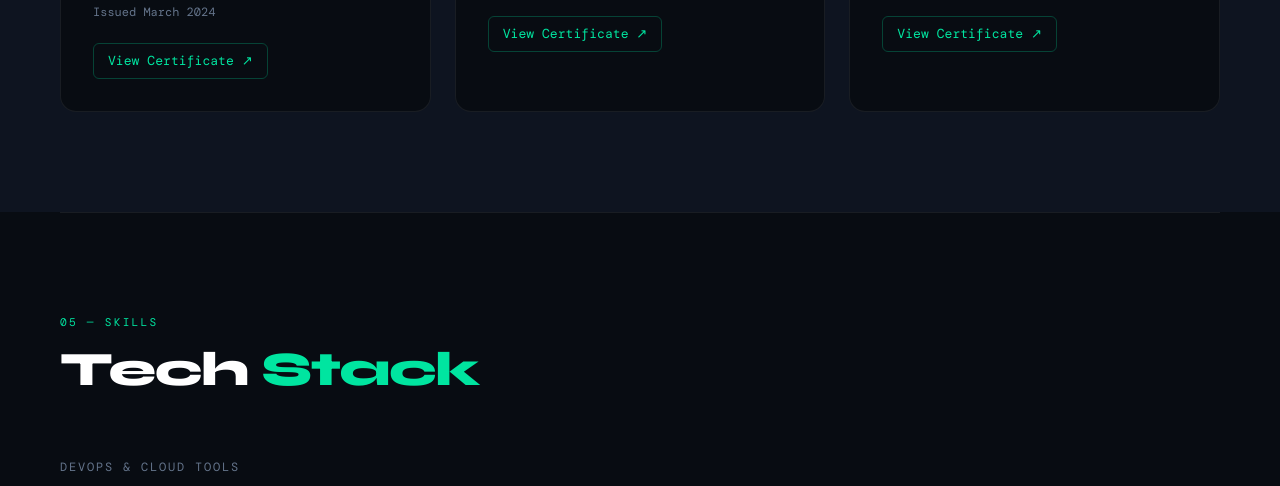
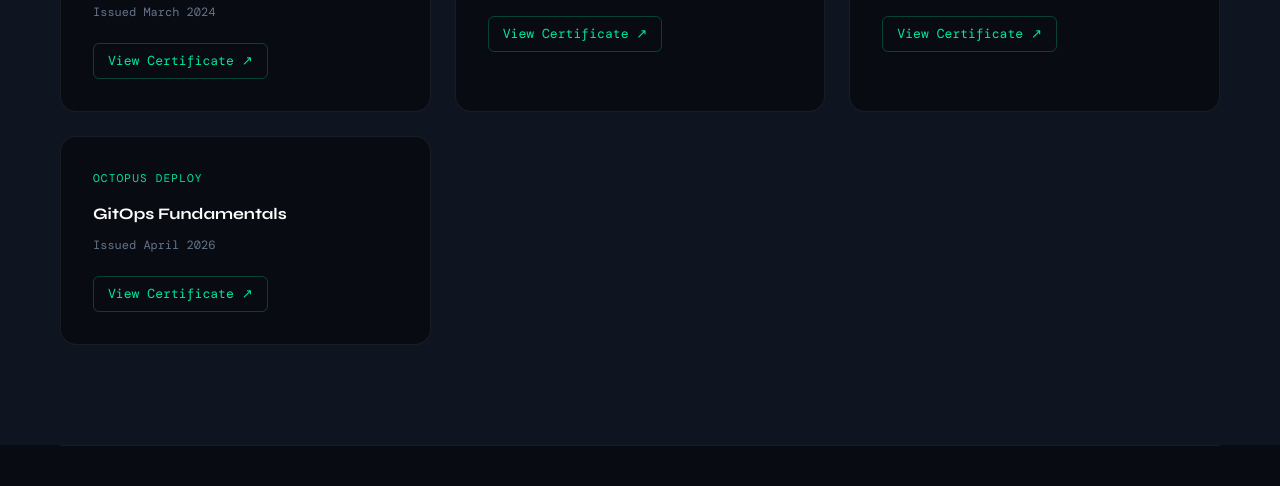
Before and after one commit to Vicky-GT/vignesh-portfolio, a plain HTML site: page index.html in a window 1280 px wide. Shown: the part 4900-5386 px from the top of the page. Drawn offline with nearby package versions, Linux system fonts and the light colour scheme; a web font is replaced by a local one.

Commit message:
Certifications

```diff
--- a/index.html
+++ b/index.html
@@ -918,28 +918,47 @@
 <section id="certification">
   <div class="section-label">04 — Certifications</div>
   <h2 class="section-title">What I've <span>Earned</span></h2>
+
   <div class="cert-grid">
+
     <div class="cert-card reveal reveal-delay-1">
       <div class="cert-issuer">Amazon Web Services</div>
       <div class="cert-title">AWS Solutions Architect — Associate</div>
       <div class="cert-date">Issued March 2024</div>
-      <a href="https://www.credly.com/badges/3cba4e7d-228f-41d5-8eee-edffaa4fd252/public_url" target="_blank" class="cert-link">View Certificate ↗</a>
+      <a href="https://www.credly.com/badges/3cba4e7d-228f-41d5-8eee-edffaa4fd252/public_url" target="_blank" class="cert-link">
+        View Certificate ↗
+      </a>
     </div>
+
     <div class="cert-card reveal reveal-delay-2">
       <div class="cert-issuer">HackerRank</div>
       <div class="cert-title">Python Basics Certification</div>
       <div class="cert-date">Issued March 2024</div>
-      <a href="https://www.hackerrank.com/certificates/9379e6aed41a" target="_blank" class="cert-link">View Certificate ↗</a>
+      <a href="https://www.hackerrank.com/certificates/9379e6aed41a" target="_blank" class="cert-link">
+        View Certificate ↗
+      </a>
     </div>
+
     <div class="cert-card reveal reveal-delay-3">
       <div class="cert-issuer">HackerRank</div>
       <div class="cert-title">SQL Basics Certification</div>
       <div class="cert-date">Issued March 2024</div>
-      <a href="https://www.hackerrank.com/certificates/da1bd4d106ed" target="_blank" class="cert-link">View Certificate ↗</a>
+      <a href="https://www.hackerrank.com/certificates/da1bd4d106ed" target="_blank" class="cert-link">
+        View Certificate ↗
+      </a>
     </div>
+
+    <div class="cert-card reveal reveal-delay-4">
+      <div class="cert-issuer">Octopus Deploy</div>
+      <div class="cert-title">GitOps Fundamentals</div>
+      <div class="cert-date">Issued April 2026</div>
+      <a href="https://www.credly.com/badges/68f236d2-55e1-474d-bfbe-82f586b4c87b/public_url" target="_blank" class="cert-link">
+        View Certificate ↗
+      </a>
+    </div>
+
   </div>
 </section>
-
 <div class="divider"></div>
 
 <!-- SKILLS -->
```
